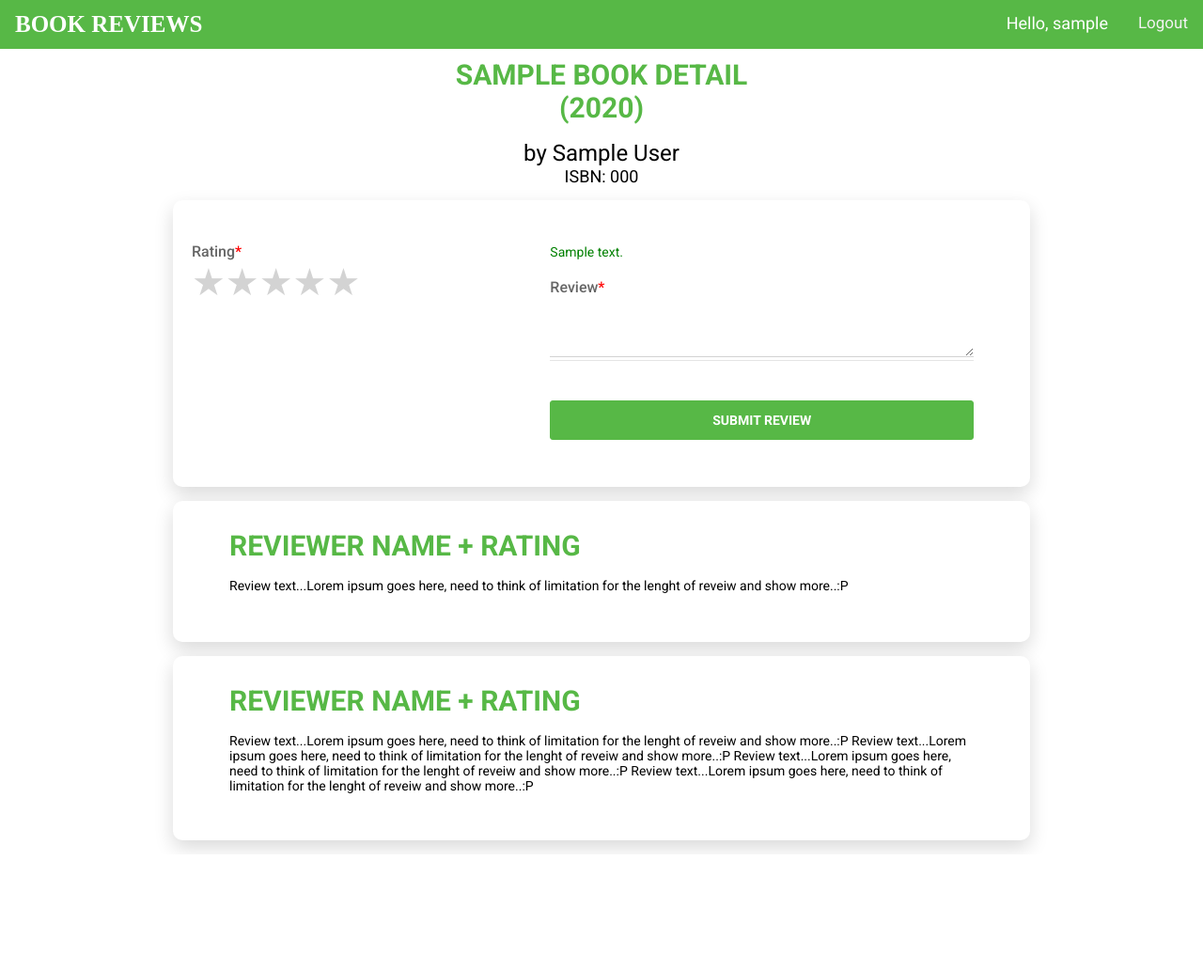
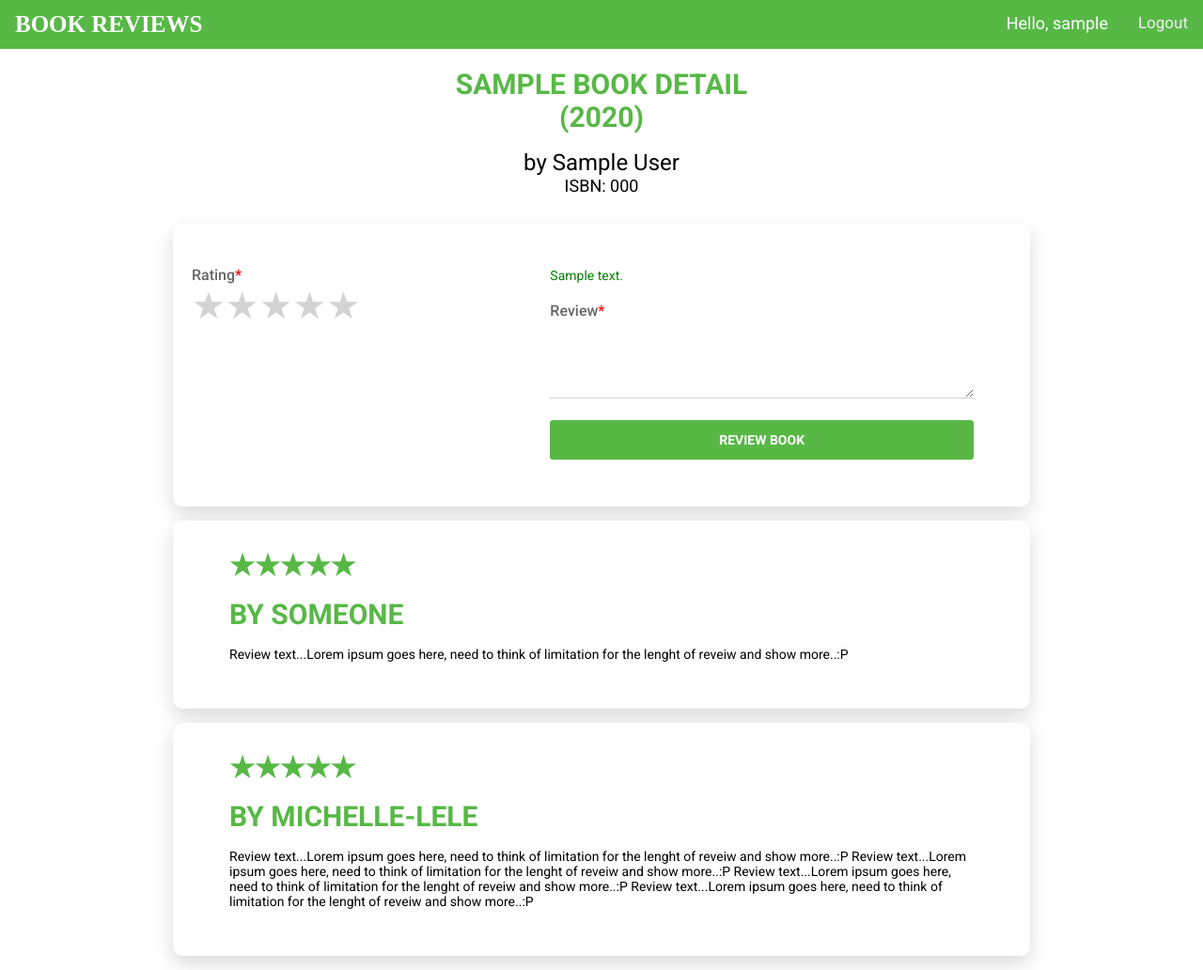
Before and after one commit to Michelle-lele/project1, a Flask app: template templates/book.html in a window 1280 px wide. Shown: the whole page at 94% size. Before the commit the page ends 906 px from the top, so only its background shows below. Run offline with Flask 2, Linux system fonts and the light colour scheme; the template is opened without the code that fills it: most values are stand-ins (such as "Sample title", 1, 10 or a date in 2020); some libraries are stand-ins or nearby versions.

Commit message:
Minor styling changes to book page

```diff
--- a/static/styles.css
+++ b/static/styles.css
@@ -551,6 +551,8 @@ input, textarea {
   -moz-box-shadow: 0px 8px 20px 0px rgba(0, 0, 0, 0.35);
   box-shadow: 0px 8px 20px 0px rgba(0, 0, 0, 0.35);
 }
+
+
 .card-3 .card-heading-3 {
   background: url("../static/media/green_book_t.jpg") top left/cover no-repeat;
   width: 200px;
@@ -626,13 +628,17 @@ input, textarea {
   font-size: 18px;
 }
 @media (max-width: 576px) {
-   .card-heading-3{
+   .card-heading-3, .review .card-heading{
     display: block !important;
     width: 100% !important;
   }
 
   .card-body{
     display: block !important;
+  }
+
+  .greeting{
+    display: none;
   }
 }
 
@@ -731,9 +737,11 @@ input, textarea {
   color: black;
 }
 
-.book_details{
-  margin: 10px auto;
+.book-details{
+  margin: 20px auto;
   max-width: 400px;
+  min-width: 200px;
+  padding-bottom: 10px;
 }
 
 input, textarea {
--- a/templates/book.html
+++ b/templates/book.html
@@ -1,7 +1,7 @@
 {% extends "index.html" %}
 {% block body %}
 <!-- TO DO back to search with last performed query, write to the cookie? -->
-<div class="book_details center">
+<div class="book-details center">
 	<h2 class="title">{{ book_details.title }} ({{ book_details.year }})</h2>
     <h3>by {{ book_details.author }}</h3>
     <h4>ISBN: {{ book_details.isbn }}</h4>
@@ -39,12 +39,10 @@
                         </ul>
                     </div>
                     {% endif %}
-                        <div class="input-group">
-                            <label for="password" class="input--style-2 required">Review</label>
-                    		<textarea class="input--style-2 required" placeholder="" name="review_text" rows="2"></textarea>
-                		</div>
+                            <label for="review_text" class="input--style-2 required">Review</label>
+                    		<textarea class="input--style-2" placeholder="" name="review_text" rows="3"></textarea>
                 <div class="p-t-20">
-                     <button class="btn btn--radius btn--green" type="submit">Submit Review</button>
+                     <button class="btn btn--radius btn--green" type="submit">Review Book</button>
                 </div>
             </form>
         </div>
@@ -53,7 +51,8 @@
 <div class="card card-3 wrapper--w960">
     <div class="search-item">
         <div class="card-body">
-            <h2 class="title">Reviewer name + rating</h2>
+            <h2 class="title">&#9733;&#9733;&#9733;&#9733;&#9733;</h2>
+            <h2 class="title"> by Someone</h2>
             <p>Review text...Lorem ipsum goes here, need to think of limitation for the lenght of reveiw and show more..:P</p>
         </div>
     </div>
@@ -62,7 +61,8 @@
 <div class="card card-3 wrapper--w960">
     <div class="search-item">
         <div class="card-body">
-            <h2 class="title">Reviewer name + rating</h2>
+            <h2 class="title"> &#9733;&#9733;&#9733;&#9733;&#9733;</h2>
+            	<h2 class="title">by Michelle-lele</h2>
             <p>Review text...Lorem ipsum goes here, need to think of limitation for the lenght of reveiw and show more..:P Review text...Lorem ipsum goes here, need to think of limitation for the lenght of reveiw and show more..:P Review text...Lorem ipsum goes here, need to think of limitation for the lenght of reveiw and show more..:P Review text...Lorem ipsum goes here, need to think of limitation for the lenght of reveiw and show more..:P</p>
         </div>
     </div>
```
